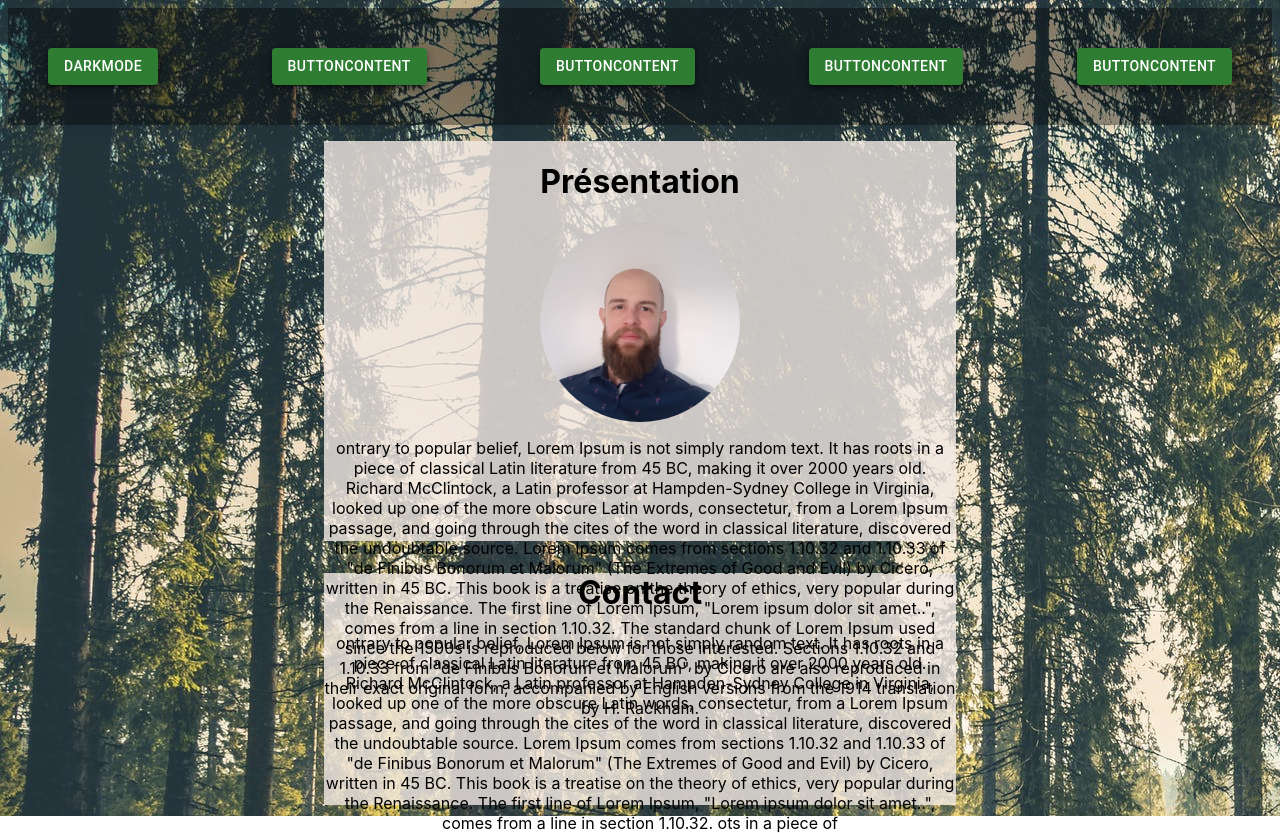
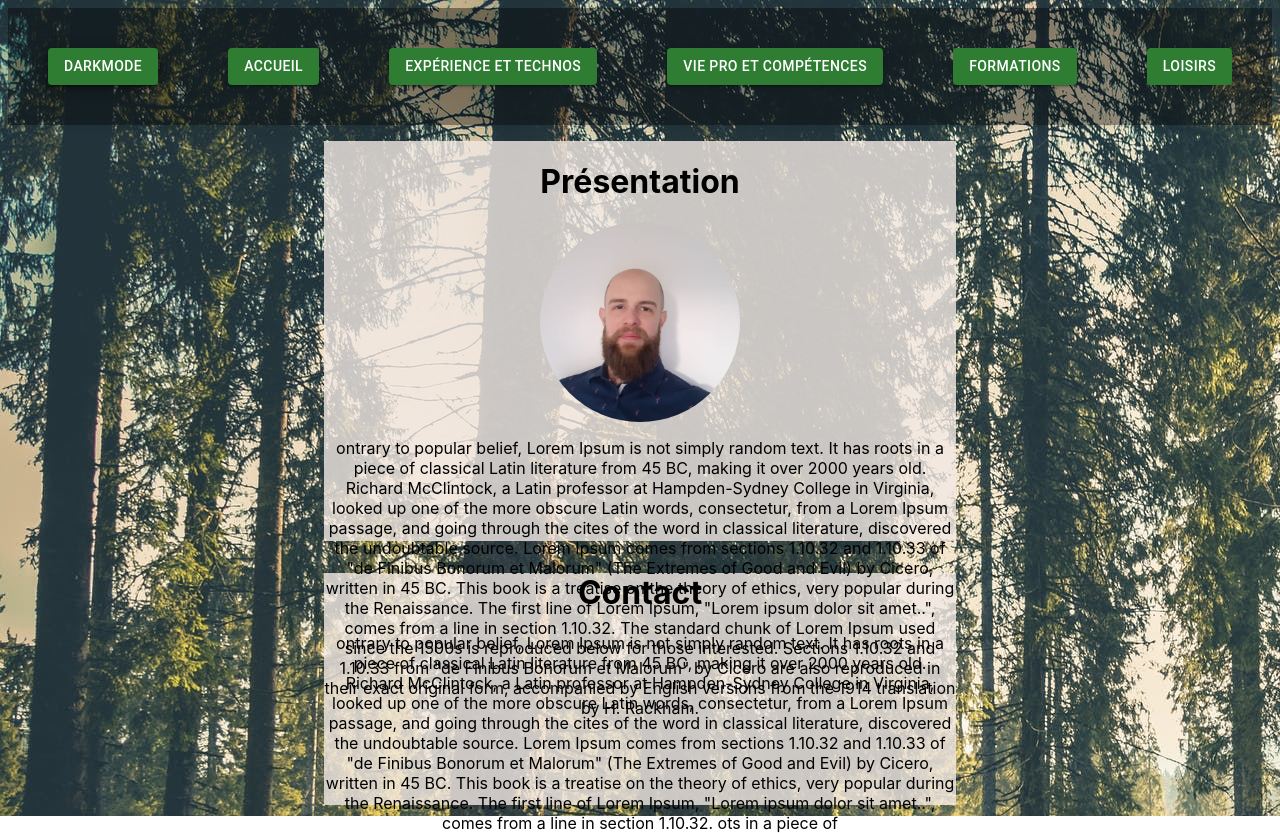
Before and after one commit to RomainPerdriat/RomainPerdriat.github.io, a React (Create React App) app: page / in a window 1280 px wide. Built offline with nearby package versions, Linux system fonts and the light colour scheme.

Commit message:
boucle sur les datas pour afficahge boutons ok

```diff
--- a/Datas.js
+++ b/src/Datas.js
@@ -4,7 +4,7 @@ export default {
     "articles": [
         {
             "id":'1',
-            "title":'Présentation',
+            "title":'Accueil',
             "content":`ontrary to popular belief, Lorem Ipsum is not simply random text. It has roots in a piece of classical Latin literature from 45 BC, making it over 2000 years old. Richard McClintock, a Latin professor at Hampden-Sydney College in Virginia, looked up one of the more obscure Latin words, consectetur, from a Lorem Ipsum passage, and going through the cites of the word in classical literature, discovered the undoubtable source. Lorem Ipsum comes from sections 1.10.32 and 1.10.33 of "de Finibus Bonorum et Malorum" (The Extremes of Good and Evil) by Cicero, written in 45 BC. This book is a treatise on the theory of ethics, very popular during the Renaissance. The first line of Lorem Ipsum, "Lorem ipsum dolor sit amet..", comes from a line in section 1.10.32.
             The standard chunk of Lorem Ipsum used since the 1500s is reproduced below for those interested. Sections 1.10.32 and 1.10.33 from "de Finibus Bonorum et Malorum" by Cicero are also reproduced in their exact original form, accompanied by English versions from the 1914 translation by H. Rackham.`
         },
@@ -16,12 +16,6 @@ export default {
         },
         {
             "id":'3',
-            "title":'Présentation',
-            "content":`ontrary to popular belief, Lorem Ipsum is not simply random text. It has roots in a piece of classical Latin literature from 45 BC, making it over 2000 years old. Richard McClintock, a Latin professor at Hampden-Sydney College in Virginia, looked up one of the more obscure Latin words, consectetur, from a Lorem Ipsum passage, and going through the cites of the word in classical literature, discovered the undoubtable source. Lorem Ipsum comes from sections 1.10.32 and 1.10.33 of "de Finibus Bonorum et Malorum" (The Extremes of Good and Evil) by Cicero, written in 45 BC. This book is a treatise on the theory of ethics, very popular during the Renaissance. The first line of Lorem Ipsum, "Lorem ipsum dolor sit amet..", comes from a line in section 1.10.32.
-            The standard chunk of Lorem Ipsum used since the 1500s is reproduced below for those interested. Sections 1.10.32 and 1.10.33 from "de Finibus Bonorum et Malorum" by Cicero are also reproduced in their exact original form, accompanied by English versions from the 1914 translation by H. Rackham.`
-        },
-        {
-            "id":'4',
             "title":'Vie pro et compétences',
             "content":`ontrary to popular belief, Lorem Ipsum is not simply random text. It has roots in a piece of classical Latin literature from 45 BC, making it over 2000 years old. Richard McClintock, a Latin professor at Hampden-Sydney College in Virginia, looked up one of the more obscure Latin words, consectetur, from a Lorem Ipsum passage, and going through the cites of the word in classical literature, discovered the undoubtable source. Lorem Ipsum comes from sections 1.10.32 and 1.10.33 of "de Finibus Bonorum et Malorum" (The Extremes of Good and Evil) by Cicero, written in 45 BC. This book is a treatise on the theory of ethics, very popular during the Renaissance. The first line of Lorem Ipsum, "Lorem ipsum dolor sit amet..", comes from a line in section 1.10.32.
             The standard chunk of Lorem Ipsum used since the 1500s is reproduced below for those interested. Sections 1.10.32 and 1.10.33 from "de Finibus Bonorum et Malorum" by Cicero are also reproduced in their exact original form, accompanied by English versions from the 1914 translation by H. Rackham.`
--- a/src/components/App/App.jsx
+++ b/src/components/App/App.jsx
@@ -9,12 +9,14 @@ import Pres from '../Pres/Pres';
 import VPComp from '../VPComp/VPComp';
 import Error404 from '../Error404/Error404';
 import './app.scss';
-import { Routes, Route} from 'react-router-dom'
+import { Routes, Route} from 'react-router-dom';
+import datas from '../../Datas'
 
 function App() {
+  console.log(`Données depuis le APP`, datas)
   return (
     <div className="App">
-      <Header/>
+      <Header buttons = {datas}/>
       <Routes>
         <Route path ="/" element ={<Pres/>}/>
         <Route path ="/Formations" element ={<Formations/>}/>
--- a/src/components/ButtonHeader/ButtonHeader.jsx
+++ b/src/components/ButtonHeader/ButtonHeader.jsx
@@ -4,17 +4,21 @@ import classnames from 'classnames';
 import './buttonHeader.scss';
 import { Button } from '@mui/material';
 
-const ButtonHeader = ({className, ...rest}) => {
+const ButtonHeader = ({
+    className,
+    name,
+    ...rest
+    }) => {
    return (
-    <Button variant="contained" color="success"> ButtonContent
+    <Button
+        variant="contained" color="success"> {name}
     </Button>
-
-
    );
 };
 
 ButtonHeader.propTypes = {
     className: PropTypes.string,
+    name : PropTypes.string.isRequired
 };
 ButtonHeader.defaultProps = {
     className: '',
--- a/src/components/Header/Header.jsx
+++ b/src/components/Header/Header.jsx
@@ -8,7 +8,15 @@ import { Box } from '@mui/material';
 import { NavLink } from 'react-router-dom';
 
 
-const Header = ({className, ...rest}) => {
+const Header = ({
+    className,
+    buttons,
+     ...rest
+    }) => {
+
+        const titleButtons = buttons.articles
+        console.log(titleButtons)
+
    return (
        <nav
             className={classnames('header', className)}
@@ -17,11 +25,12 @@ const Header = ({className, ...rest}) => {
         <Box sx={{ boxShadow: 7 }}>
             <ButtonDm className = "header-button" >Darkmode</ButtonDm>
         </Box>
-        <NavLink to= "/"><Box sx={{ boxShadow: 7 }}><ButtonHeader/></Box></NavLink>
-        <NavLink to= "/Formations"><Box sx={{ boxShadow: 7 }}><ButtonHeader/></Box></NavLink>
-        <NavLink to= "/Loisirs"><Box sx={{ boxShadow: 7 }}><ButtonHeader/></Box></NavLink>
-        <NavLink to= "/VPComp"><Box sx={{ boxShadow: 7 }}><ButtonHeader/></Box></NavLink>
-
+        {titleButtons.map((button) => (
+            <ButtonHeader
+              key={button.id}
+              name={button.title}
+              />))
+              }
 
 
 
@@ -33,6 +42,10 @@ const Header = ({className, ...rest}) => {
 
 Header.propTypes = {
     className: PropTypes.string,
+    buttons : PropTypes.arrayOf(PropTypes.shape({
+        id:PropTypes.number.isRequired,
+        title: PropTypes.string.isRequired,
+    }))
 };
 Header.defaultProps = {
     className: '',
```
